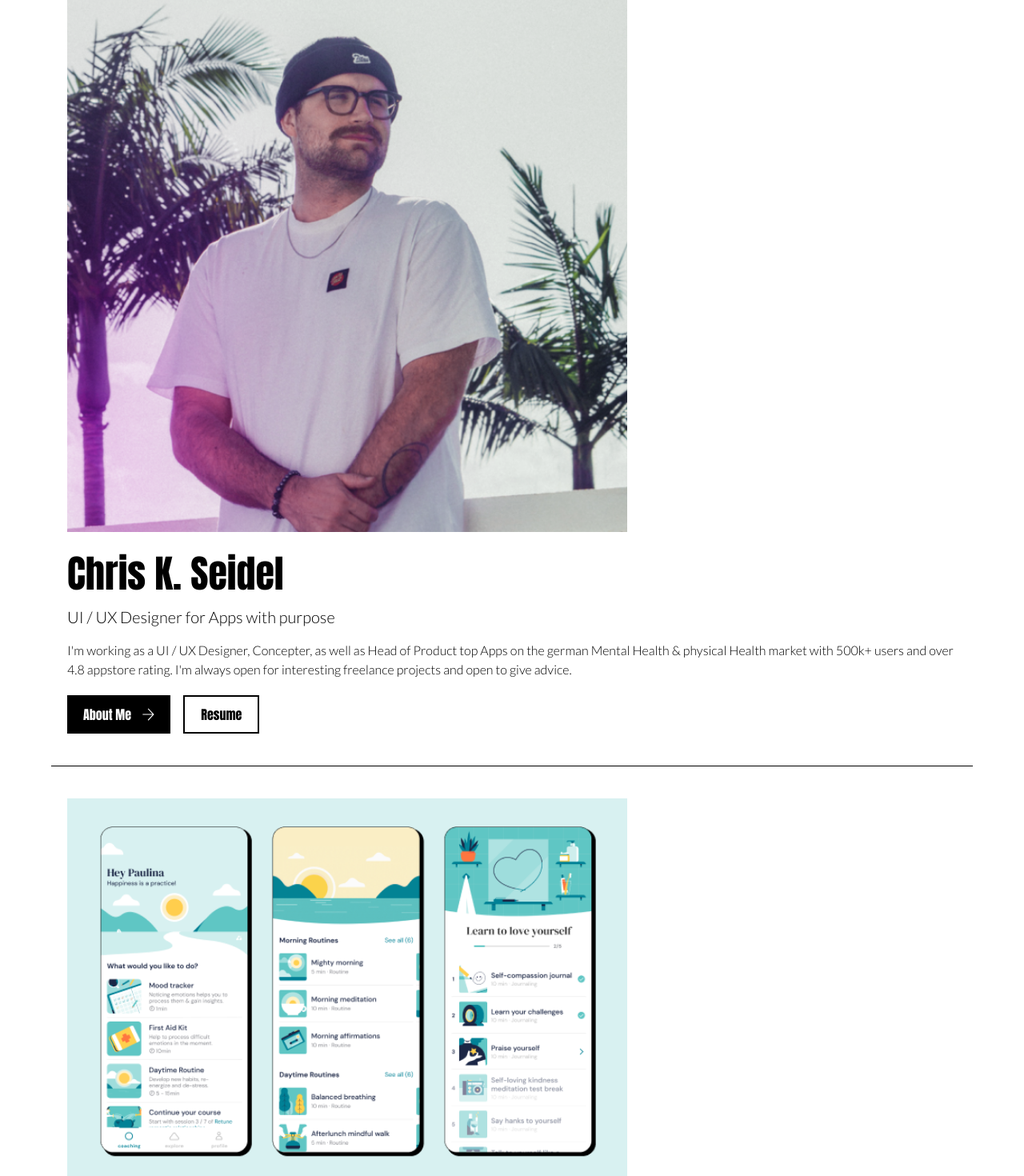
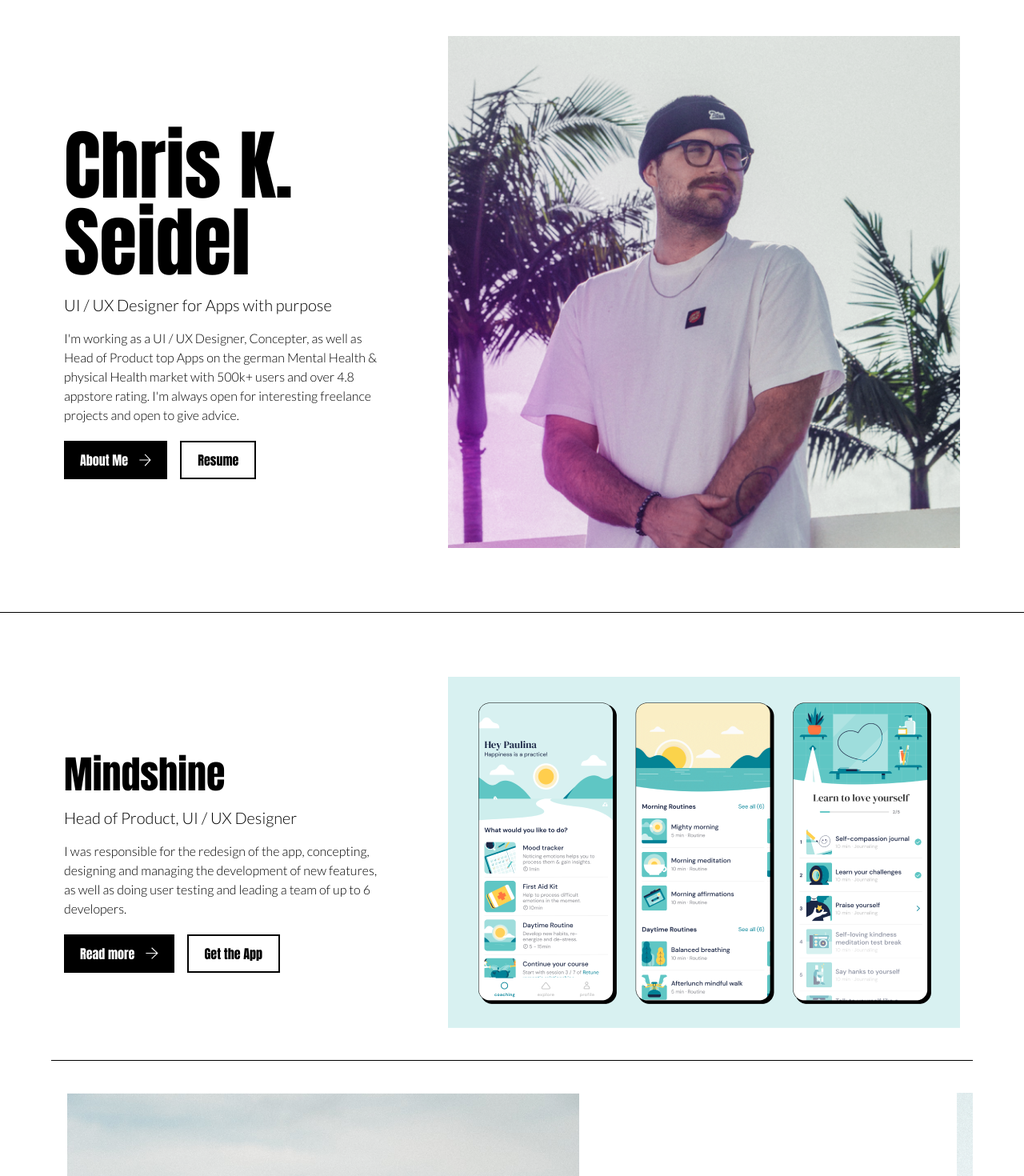
Before and after one commit to AndreasSiedler/portfolio_next, a Next.js app: page / in a window 1280 px wide. Shown: the part 80-1550 px from the top of the page at 80% size. Built offline with nearby package versions, Linux system fonts and the light colour scheme.

Commit message:
Add profile section desktop styles

```diff
--- a/src/components/Header.tsx
+++ b/src/components/Header.tsx
@@ -41,7 +41,17 @@
           </div>
           <Disclosure.Panel>
             <div className="fixed inset-0 bg-black/75" aria-hidden="true" />
-            <div className="fixed inset-x-5 justify-center bg-white border border-black divide-y divide-black">
+            <div className="fixed z-10 top-5 left-5 bg-white sm:hidden">
+              <Disclosure.Button className="inline-flex border-0.75 border-black items-center justify-center p-2 hover:bg-gray-100 focus:outline-none focus:ring-2 focus:ring-inset focus:ring-indigo-500">
+                <span className="sr-only">Open main menu</span>
+                {open ? (
+                  <XMarkIcon className="block h-6 w-6" aria-hidden="true" />
+                ) : (
+                  <Bars3Icon className="block h-6 w-6" aria-hidden="true" />
+                )}
+              </Disclosure.Button>
+            </div>
+            <div className="fixed inset-x-5 top-20 justify-center bg-white border border-black divide-y divide-black">
               {MENU_ITEMS.map((item) => (
                 <Disclosure.Button
                   key={item.href}
--- a/src/pages/index.tsx
+++ b/src/pages/index.tsx
@@ -6,22 +6,26 @@
   return (
     <>
       <Header />
-      <div className="mx-auto max-w-6xl px-5 pb-10">
+      <div className="mx-auto px-5 pb-10 pt-20 md:px-20 md:flex md:flex-row-reverse md:pt-20 md:pb-20 md:items-center">
         <NextImage
           src={"/images/chris-profile.png"}
           alt={"chris-profile"}
           width={700}
           height={700}
         />
-        <h1 className="mt-7 text-5xl font-anton-regular">Chris K. Seidel</h1>
+        <div className="md:w-1/2 md:mr-20">
+          <h1 className="mt-7 text-5xl font-anton-regular md:text-8xl">
+            Chris K. Seidel
+          </h1>
           <h2 className="mt-4 text-xl font-lato-light">
             UI / UX Designer for Apps with purpose
           </h2>
           <p className="text-base font-lato-light mt-4">
-          I&apos;m working as a UI / UX Designer, Concepter, as well as Head of
-          Product top Apps on the german Mental Health & physical Health market
-          with 500k+ users and over 4.8 appstore rating. I&apos;m always open
-          for interesting freelance projects and open to give advice.
+            I&apos;m working as a UI / UX Designer, Concepter, as well as Head
+            of Product top Apps on the german Mental Health & physical Health
+            market with 500k+ users and over 4.8 appstore rating. I&apos;m
+            always open for interesting freelance projects and open to give
+            advice.
           </p>
           <div className="mt-5 flex space-x-4">
             <button className="text-base text-white font-anton-regular px-5 py-2.5 bg-black hover:bg-neutral-800 flex justify-center items-center">
@@ -39,13 +43,15 @@
             </button>
           </div>
         </div>
-      <div className="mx-auto max-w-6xl px-5 pt-10 border-t-0.75 border-black pb-10">
+      </div>
+      <div className="mx-auto px-5 pb-10 pt-10 border-t-0.75 border-black md:px-20 md:flex md:flex-row-reverse md:pt-20 md:items-center">
         <NextImage
           src={"/images/mindshine-cover.png"}
           alt={"mindshine-cover"}
           width={700}
           height={700}
         />
+        <div className="md:w-1/2 mr-20">
           <h1 className="mt-7 text-5xl font-anton-regular">Mindshine</h1>
           <h2 className="mt-4 text-xl font-lato-light">
             Head of Product, UI / UX Designer
@@ -69,6 +75,7 @@
             <button className="text-base text-black hover:text-white font-anton-regular px-5 py-2.5 border-black border-2 hover:bg-black ">
               Get the App
             </button>
+          </div>
         </div>
       </div>
       <div className="mx-auto max-w-6xl pt-10 border-t-0.75 border-black pb-10">
```
Lines whose indentation alone changed are shown as unchanged.
